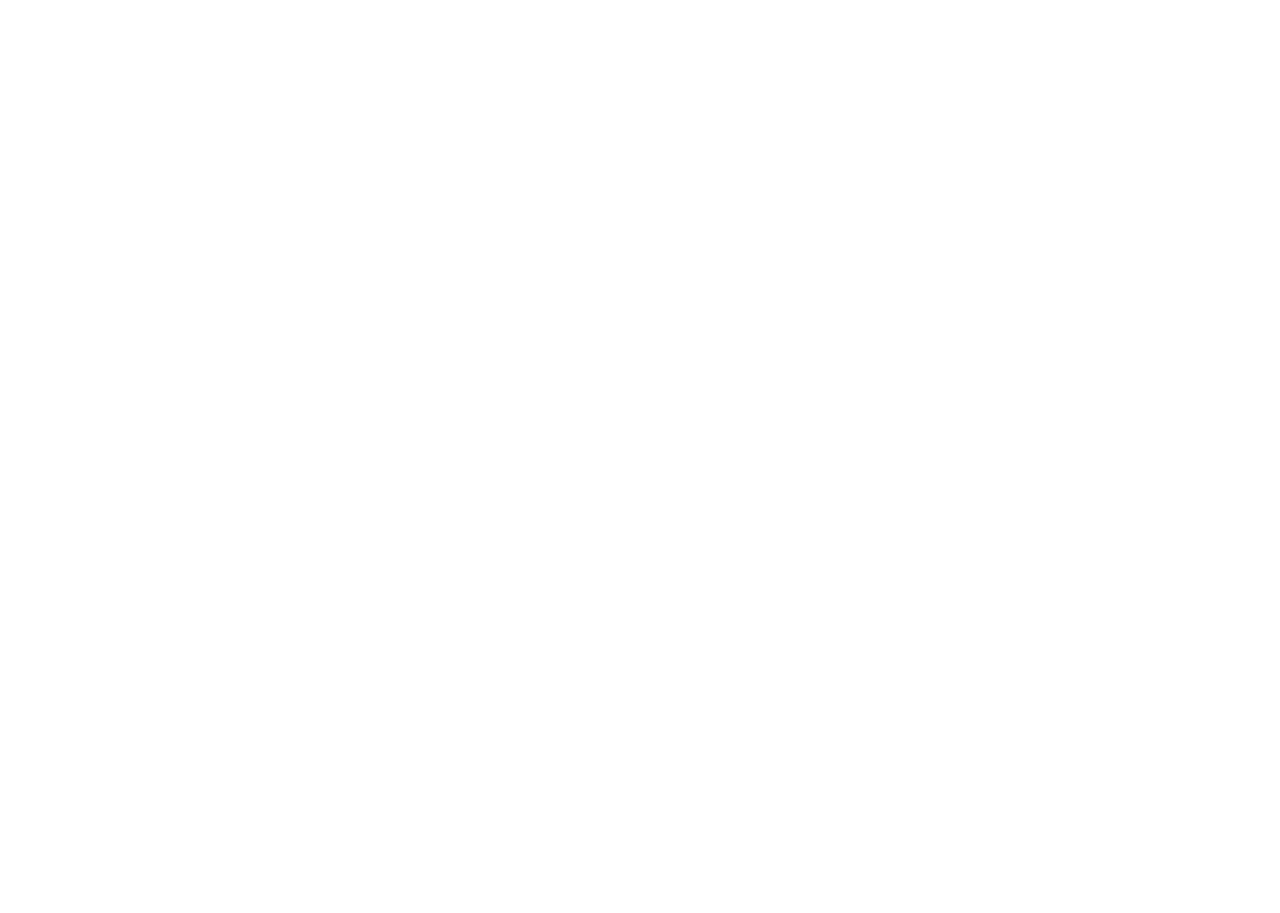
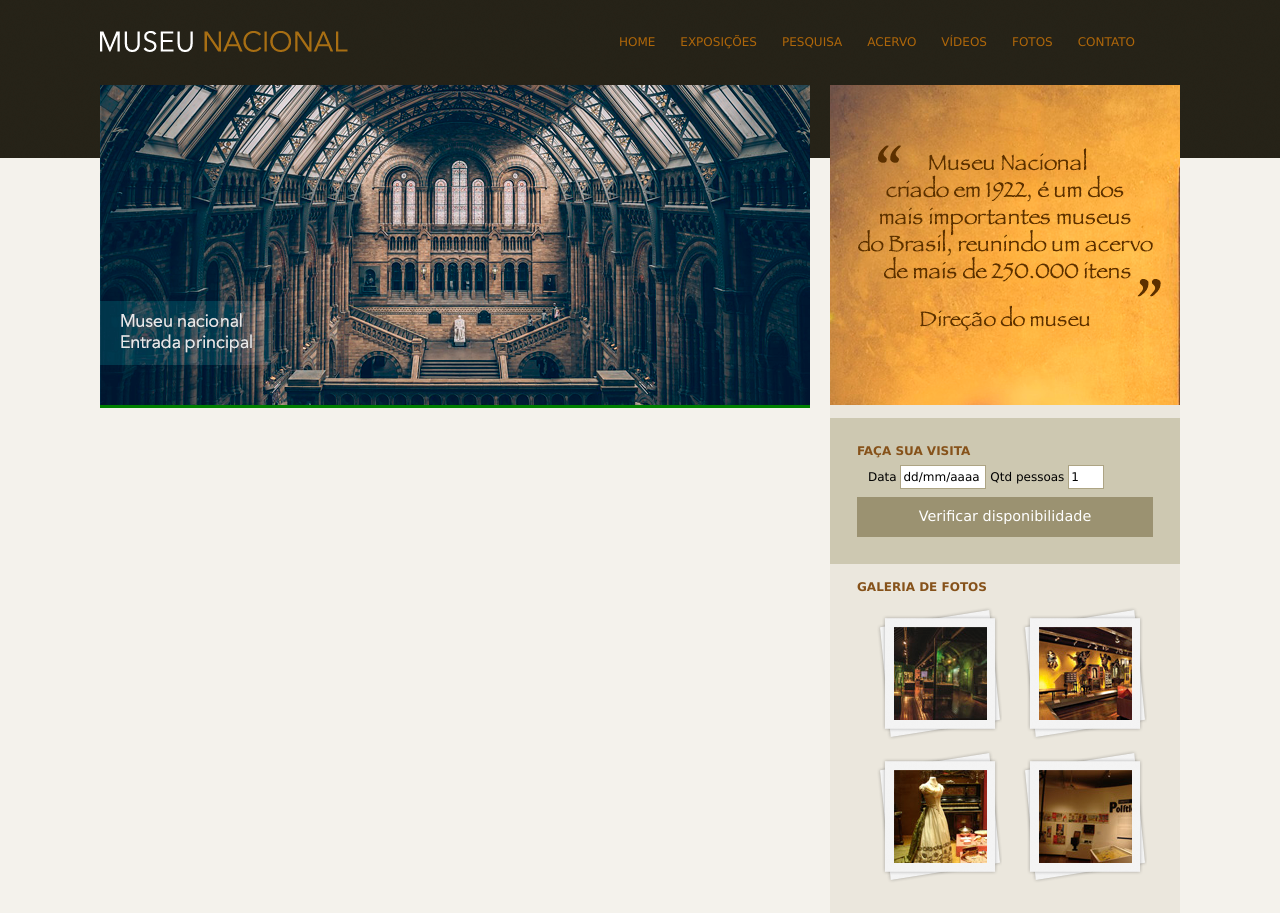
Before and after one commit to hugo-fneves/damasc-projetoMuseu, a plain HTML site: page index.html in a window 1280 px wide. Before the commit the page ends 800 px from the top, so only its background shows below. Drawn offline with Linux system fonts and the light colour scheme.

Commit message:
barra lateral

```diff
--- a/css/estilo.css
+++ b/css/estilo.css
@@ -0,0 +1,131 @@
+body {
+	background: #f4f2ec url(../img/fundo.png) repeat-x;
+	font: 12px "Lucida Grande", "Lucida Sans Unicode", Arial, sans-serif;
+}
+
+#container {
+	width: 1080px;
+	margin: 0 auto;
+}
+
+a:link, a:active, a:visited {
+	color: #af670a;
+	text-decoration: none;
+}
+
+a:hover {
+	color: #227115;
+}
+
+#logo h1 {
+	float: left ;
+}
+
+#logo a {
+	width: 248px;
+	height: 21px;
+	text-indent: -9999px;
+	display: block;
+	background: url(../img/logo.png) no-repeat;
+}
+
+header {
+	padding: 15px 0;
+	height: 55px;
+}
+
+nav ul {
+	list-style: none;
+	margin: 20px;
+	float: right;
+}
+
+nav ul li {
+	float: left;
+}
+
+nav ul li a:link {
+	display: block;
+	margin-right: 25px;
+	padding-bottom: 3px;
+	text-transform: uppercase;
+}
+
+nav ul li a:hover {
+	border-bottom: 1px solid #535858;
+}
+
+/* Principal
+----------------------------------*/
+#conteudo {
+	width: 710px;
+	float: left;
+	background: green;
+}
+
+aside {
+	width: 350px;
+	float: right;
+	background: #ebe7dd;
+	padding-bottom: 30px;
+}
+
+section#visita {
+	background: #cdc8b1;
+	padding: 10px 27px 27px 27px;
+	margin-top: 10px;
+}
+
+section#galeria {
+	padding: 0 27px 0 27px;
+}
+
+section#galeria a {
+	display: block;
+	background: url(../img/fundo-foto.png) no-repeat;
+	float: left;
+	padding: 17px 15px 17px 15px;
+	margin: 10px 0 0 20px;
+}
+
+section#galeria img{
+	margin-left: 2px;
+	margin-top: 3px;
+}
+
+h4 {
+	color: #86521a;
+	text-transform: uppercase;
+	padding-bottom: 3px;
+	margin-bottom: 0;
+}
+
+/* Formulários
+------------------------------------*/
+input {
+	height: 20px;
+	width: 80px;
+	background: #fff;
+	border: none;
+	font-size: 1em;
+}
+
+input.campo {
+	border: 1px solid #ada484;
+}
+
+input.botao {
+	background: #9b9271;
+	color: white;
+	width: 100%;
+	height: 40px;
+	font-size: 1.2em;
+}
+
+fieldset {
+	border: none;
+}
+
+legend {
+	display: none;
+}
--- a/index.html
+++ b/index.html
@@ -19,5 +19,83 @@
 </head>
 <body>
 
+	<div id="container"><!-- Início container -->
+
+		<header><!-- Início header -->
+
+			<div id="logo">
+				<h1><a href="">Museu Nacional</a></h1>
+			</div>
+
+			<nav><!-- Início nav -->
+				<ul>
+					<li><a href="#">Home</a></li>
+					<li><a href="#">Exposições</a></li>
+					<li><a href="#">Pesquisa</a></li>
+					<li><a href="#">Acervo</a></li>
+					<li><a href="#">Vídeos</a></li>
+					<li><a href="#">Fotos</a></li>
+					<li><a href="#">Contato</a></li>
+				</ul>
+		</nav><!-- Fim nav -->
+
+		</header><!-- Fim header -->
+
+		<div id="principal"><!-- Início principal -->
+
+			<div id="conteudo">
+				<section id="capa">
+					<img src="img/museu.png">
+				</section>
+			</div>
+
+			<aside>
+				<section id="depoimento">
+					<img src="img/depoimento.png">
+				</section>
+
+				<section id="visita">
+					<h4>Faça sua visita</h4>
+					<form>
+						<fieldset>
+							<legend>Selecione uma data</legend>
+
+							<label for="data">Data</label>
+							<input class="campo" type="text" id="data" value="dd/mm/aaaa">
+
+							<label for="qtd">Qtd pessoas</label>
+							<input class="campo" style="width: 30px;" type="text" id="qtd" value="1">
+
+						</fieldset>
+
+						<input class="botao" type="submit" value="Verificar disponibilidade">
+
+					</form>
+				</section>
+
+				<section id="galeria">
+					<h4>Galeria de fotos</h4>
+
+					<a href="">
+						<img src="img/imagem1.jpg" height="93" width="93">
+					</a>
+					<a href="">
+						<img src="img/imagem2.jpg" height="93" width="93">
+					</a>
+					<a href="">
+						<img src="img/imagem3.jpg" height="93" width="93">
+					</a>
+					<a href="">
+						<img src="img/imagem4.jpg" height="93" width="93">
+					</a>
+
+				</section>
+
+			</aside>
+
+		</div><!-- Fim principal -->
+
+	</div><!-- Fim container -->
+
 </body>
 </html>
```
